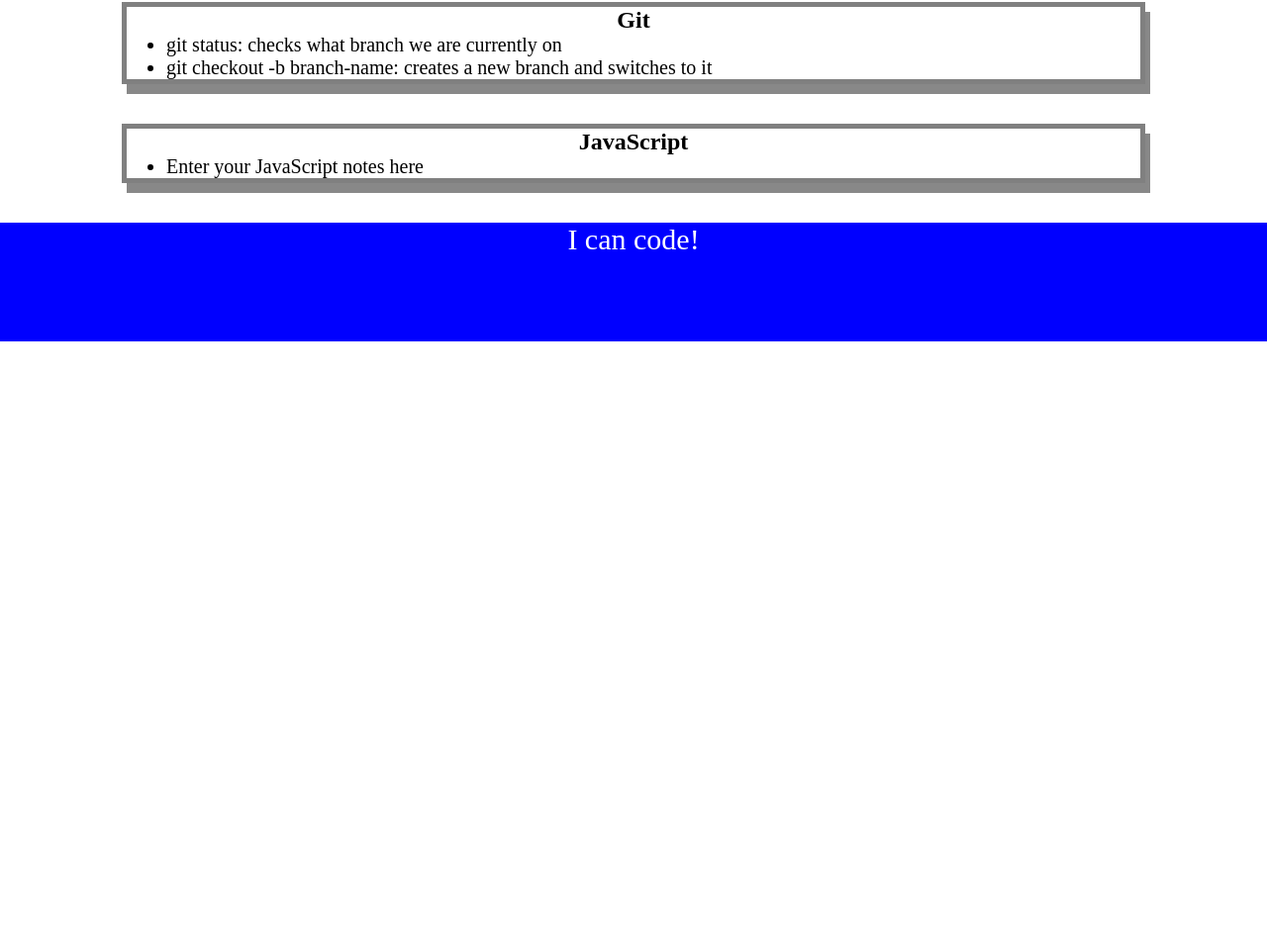
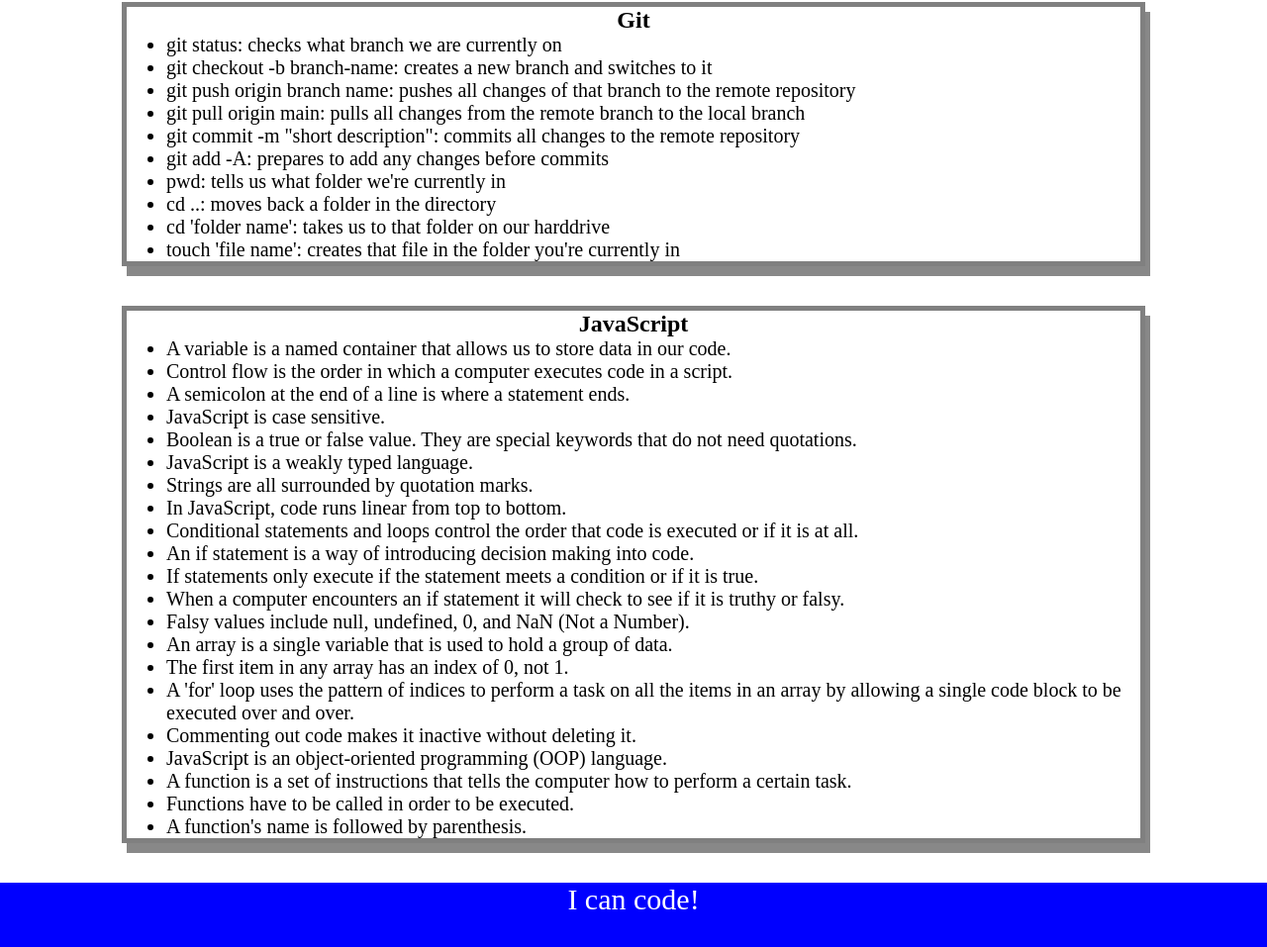
Before and after one commit to katnpotter/prework-study-guide, a plain HTML site: page prework-study-guide/index.html in a window 1280 px wide. Shown: the part 795-1752 px from the top of the page at 99% size. Before the commit the page ends 1140 px from the top, so only its background shows below. Drawn offline with Linux system fonts and the light colour scheme.

Commit message:
added functions to javascript

```diff
--- a/prework-study-guide/assets/script.js
+++ b/prework-study-guide/assets/script.js
@@ -1,17 +1,24 @@
 var topics = ['HTML', 'CSS', 'Git', 'JavaScript'];
+var randomTopic = topics[Math.floor(Math.random() * topics.length)];
+function listTopics() {
  for (var x = 0; x < topics.length; x++) {
    console.log(topics[x]);
  }
-/*
-if (topic === 'HTML') {
+}
+function selectTopic() {
+ if (randomTopic === 'HTML') {
    console.log("Let's study HTML!");
-} else if (topic === 'CSS') {
+ } else if (randomTopic === 'CSS') {
    console.log("Let's study CSS!");
-} else if (topic === 'Git') {
+ } else if (randomTopic === 'Git') {
    console.log("Let's study Git!");
-} else if (topic === 'JavaScript') {
+ } else if (randomTopic === 'JavaScript') {
    console.log("Let's study JavaScript!");
  } else {
    console.log('Please try again!');
  }
-*/
+}
+console.log('Here are the topics we learned through Prework:');
+listTopics();
+console.log('Which topic should we study first?');
+selectTopic();
--- a/prework-study-guide/index.html
+++ b/prework-study-guide/index.html
@@ -56,15 +56,47 @@
         <ul>
           <li>git status: checks what branch we are currently on</li>
           <li>git checkout -b branch-name: creates a new branch and switches to it</li>
+          <li>git push origin branch name: pushes all changes of that branch to the remote repository</li>
+          <li>git pull origin main: pulls all changes from the remote branch to the local branch</li>
+          <li>git commit -m "short description": commits all changes to the remote repository</li>
+          <li>git add -A: prepares to add any changes before commits</li>
+          <li>pwd: tells us what folder we're currently in</li>
+          <li>cd ..: moves back a folder in the directory</li>
+          <li>cd 'folder name': takes us to that folder on our harddrive</li>
+          <li>touch 'file name': creates that file in the folder you're currently in</li>
         </ul>
 
       </section>
 
       <section class="card" id="javascript-section">
         <h2>JavaScript</h2>
-     <ul>
-       <li>Enter your JavaScript notes here</li>
-     </ul>
+        <ul>
+          <li>A variable is a named container that allows us to store data in our code.</li>
+          <li>Control flow is the order in which a computer executes code in a script.</li>
+          <li>A semicolon at the end of a line is where a statement ends.</li>
+          <li>JavaScript is case sensitive.</li>
+          <li>Boolean is a true or false value. They are special keywords that
+            do not need quotations.</li>
+            <li>JavaScript is a weakly typed language.</li>
+            <li>Strings are all surrounded by quotation marks.</li>
+            <li>In JavaScript, code runs linear from top to bottom.</li>
+            <li>Conditional statements and loops control the order that code is executed
+              or if it is at all.</li>
+              <li>An if statement is a way of introducing decision making into code.</li>
+              <li>If statements only execute if the statement meets a condition or if it is true.</li>
+              <li>When a computer encounters an if statement it will check to see if it is truthy or falsy.</li>
+              <li>Falsy values include null, undefined, 0, and NaN (Not a Number).</li>
+              <li>An array is a single variable that is used to hold a group of data.</li>
+              <li>The first item in any array has an index of 0, not 1.</li>
+              <li>A 'for' loop uses the pattern of indices to perform a task on all the items in
+                an array by allowing a single code block to be executed over and over.</li>
+                <li>Commenting out code makes it inactive without deleting it.</li>
+                <li>JavaScript is an object-oriented programming (OOP) language.</li>
+                <li>A function is a set of instructions that tells the computer how to perform a
+                  certain task.</li>
+                  <li>Functions have to be called in order to be executed.</li>
+                  <li>A function's name is followed by parenthesis.</li>
+        </ul>
       </section>
     </main>
 
```
Lines whose indentation alone changed are shown as unchanged.
